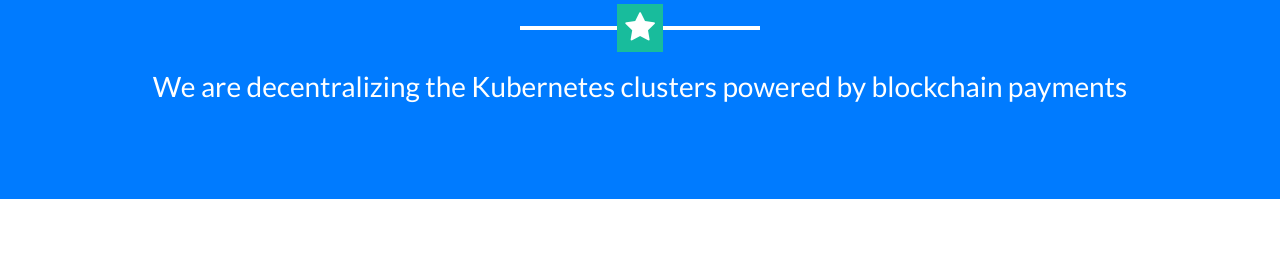
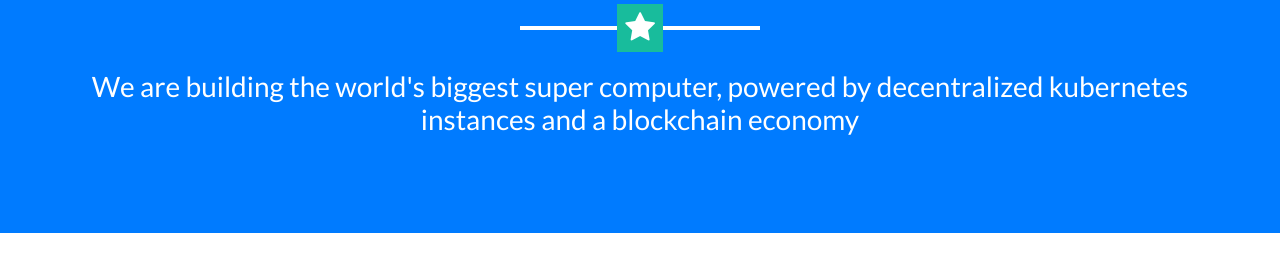
Before and after one commit to SuperKomputer/superkomputer.io, a website with bundled scripts: page index.html in a window 1280 px wide. Shown: the part 537-800 px from the top of the page. Built offline with nearby package versions, Linux system fonts and the light colour scheme.

Commit message:
Updated the into text

```diff
--- a/index.html
+++ b/index.html
@@ -58,7 +58,7 @@
       <img class="img-fluid mb-5 d-block mx-auto" src="img/logo.png" alt="">
       <h2 class="text-uppercase mb-0">Decentralizating Kubernetes</h2>
       <hr class="star-light">
-      <h2 class="font-weight-light mb-0">We are decentralizing the Kubernetes clusters powered by blockchain payments</h2>
+      <h2 class="font-weight-light mb-0">We are building the world's biggest super computer, powered by decentralized kubernetes instances and a blockchain economy</h2>
     </div>
   </header>
 
```
